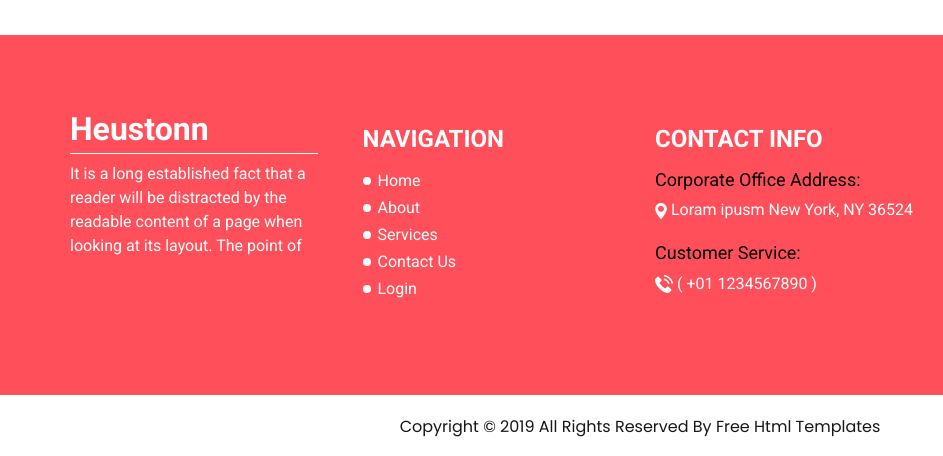
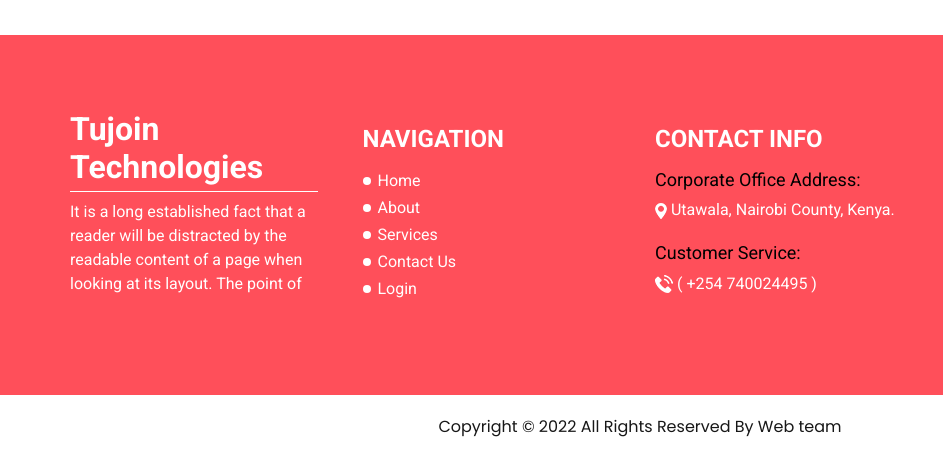
Before and after one commit to Tujoin-Labs/tujoin-tehnologies.github.io, a plain HTML site: page about.html in a window 1280 px wide. Shown: the part 912-1368 px from the top of the page, 0-943 px from the left. Drawn offline with nearby package versions, Linux system fonts and the light colour scheme.

Commit message:
Changed info section.

```diff
--- a/about.html
+++ b/about.html
@@ -12,7 +12,7 @@
   <meta name="description" content="" />
   <meta name="author" content="" />
 
-  <title>Heustonn</title>
+  <title>Tujoin</title>
 
   <!-- slider stylesheet -->
   <link rel="stylesheet" type="text/css"
@@ -37,7 +37,7 @@
         <nav class="navbar navbar-expand-lg custom_nav-container ">
           <a class="navbar-brand" href="index.html">
             <span>
-              Heustonn
+              Tujoin Technologies
             </span>
           </a>
           <button class="navbar-toggler ml-auto" type="button" data-toggle="collapse"
@@ -115,7 +115,7 @@
         <div class="col-md-3">
           <div class="info-logo">
             <h2>
-              Heustonn
+              Tujoin Technologies
             </h2>
             <p>
               It is a long established fact that a reader will be distracted by the readable content of a page when
@@ -150,7 +150,7 @@
                 </a>
               </li>
               <li>
-                <a href="#">
+                <a href="https://marianet-enterprise.erpnext.com/login">
                   Login
                 </a>
               </li>
@@ -169,7 +169,7 @@
               <a href="">
                 <img src="images/location.png" alt="">
                 <span>
-                  Loram ipusm New York, NY 36524
+                  Utawala, Nairobi County, Kenya.
                 </span>
               </a>
             </div>
@@ -180,7 +180,7 @@
               <a href="">
                 <img src="images/telephone.png" alt="">
                 <span>
-                  ( +01 1234567890 )
+                  ( +254 740024495 )
                 </span>
               </a>
             </div>
@@ -234,13 +234,15 @@
     </div>
   </section>
 
+
+
   <!-- end info_section -->
 
   <!-- footer section -->
   <section class="container-fluid footer_section">
     <p>
-      Copyright &copy; 2019 All Rights Reserved By
-      <a href="https://html.design/">Free Html Templates</a>
+      Copyright &copy; 2022 All Rights Reserved By
+      <a href="http://tujointech.com/">Web team</a>
     </p>
   </section>
   <!-- footer section -->
```
Also changed, not shown: contact.html (+8 -8 lines), service.html (+6 -6 lines).
